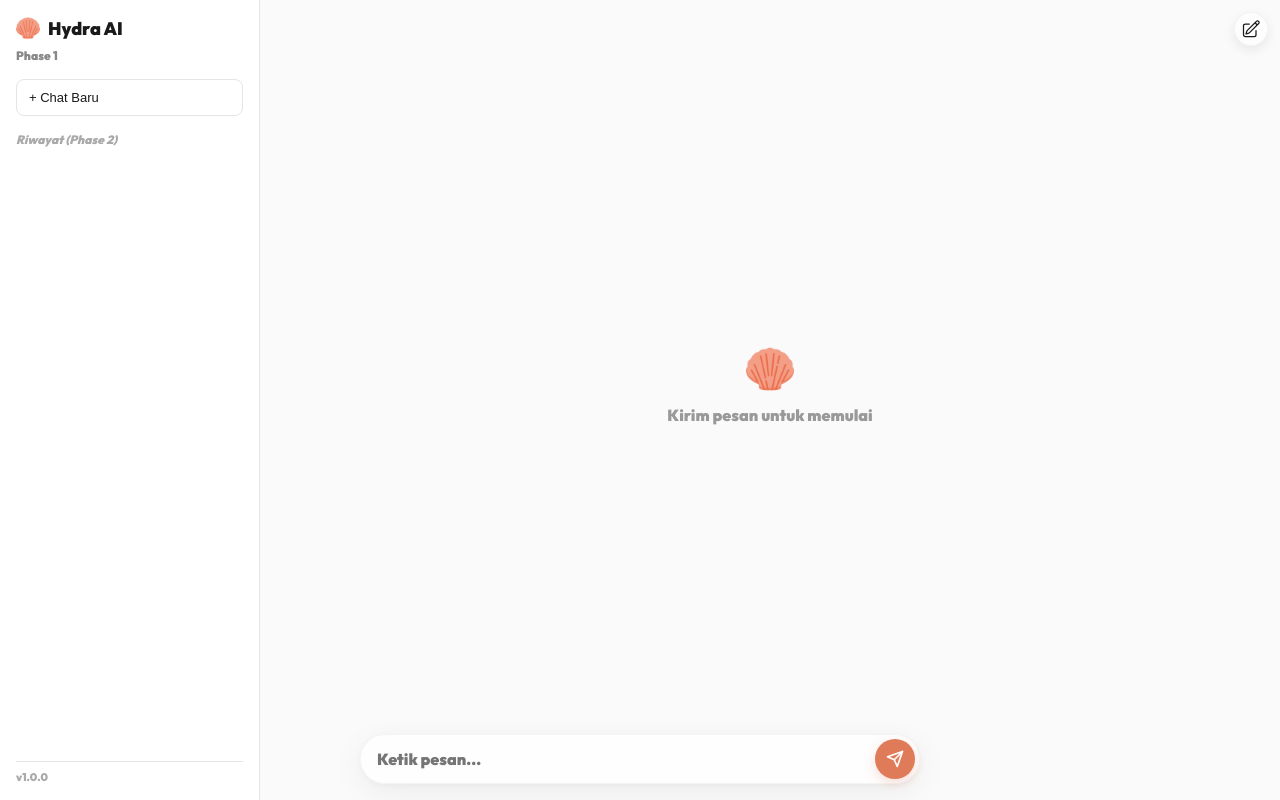
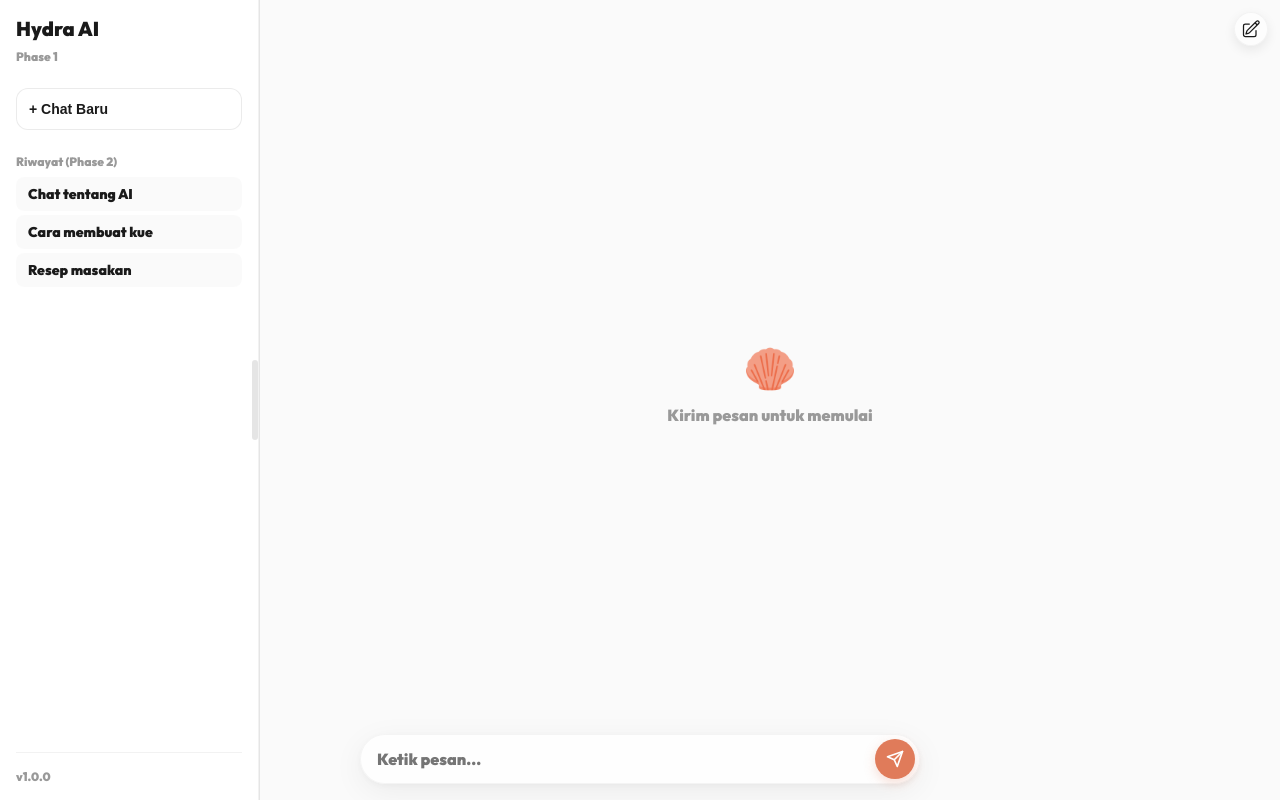
Before and after one commit to sran42435-lgtm/Hydra-working, a React (Vite) app in the folder frontend/: page / in a window 1280 px wide. Built offline with nearby package versions, Linux system fonts and the light colour scheme.

Commit message:
moderndesign

```diff
--- a/frontend/src/pages/ChatPage/ChatPageSidebar.tsx
+++ b/frontend/src/pages/ChatPage/ChatPageSidebar.tsx
@@ -1,48 +1,158 @@
-import React from "react";
-import { HydraIcon } from "../../components/ui/HydraIcon";
+import React, { useRef, useState, useEffect } from "react";
 
-interface Props { onNewChat: () => void; }
+interface ChatPageSidebarProps {
+  onNewChat: () => void;
+}
 
-export const ChatPageSidebar: React.FC<Props> = ({ onNewChat }) => (
-  <div style={{
-    width: 260,
+export const ChatPageSidebar: React.FC<ChatPageSidebarProps> = ({ onNewChat }) => {
+  const [history, setHistory] = useState<string[]>(["Chat tentang AI", "Cara membuat kue", "Resep masakan"]);
+  const sidebarRef = useRef<HTMLDivElement>(null);
+  const [isDragging, setIsDragging] = useState(false);
+  const startX = useRef<number>(0);
+  const currentX = useRef<number>(0);
+
+  // Handle touch start (mobile)
+  const handleTouchStart = (e: React.TouchEvent) => {
+    const touch = e.touches[0];
+    startX.current = touch.clientX;
+    currentX.current = touch.clientX;
+    setIsDragging(true);
+  };
+
+  const handleTouchMove = (e: React.TouchEvent) => {
+    if (!isDragging) return;
+    const touch = e.touches[0];
+    currentX.current = touch.clientX;
+    // Jika tergeser ke kiri cukup jauh, tutup panel
+    if (startX.current - currentX.current > 50) {
+      // Fungsi untuk menutup panel (dari parent)
+      const closeEvent = new CustomEvent('closeSidebar');
+      document.dispatchEvent(closeEvent);
+      setIsDragging(false);
+    }
+  };
+
+  const handleTouchEnd = () => {
+    setIsDragging(false);
+  };
+
+  // Handle mouse (desktop)
+  const handleMouseDown = (e: React.MouseEvent) => {
+    setIsDragging(true);
+    startX.current = e.clientX;
+    currentX.current = e.clientX;
+  };
+
+  const handleMouseMove = (e: React.MouseEvent) => {
+    if (!isDragging) return;
+    currentX.current = e.clientX;
+    if (startX.current - currentX.current > 50) {
+      const closeEvent = new CustomEvent('closeSidebar');
+      document.dispatchEvent(closeEvent);
+      setIsDragging(false);
+    }
+  };
+
+  const handleMouseUp = () => {
+    setIsDragging(false);
+  };
+
+  // Listen to close event from parent
+  useEffect(() => {
+    const handleClose = () => {
+      // Parent akan menangani close, ini hanya trigger
+    };
+    document.addEventListener('closeSidebar', handleClose);
+    return () => document.removeEventListener('closeSidebar', handleClose);
+  }, []);
+
+  return (
+    <div
+      ref={sidebarRef}
+      style={{
+        width: "100%",
         height: "100%",
-    backgroundColor: "#fff",
-    padding: 16,
+        backgroundColor: "rgba(255, 255, 255, 0.85)", // transparan agar ada efek blur
+        backdropFilter: "blur(16px)",                // efek blur untuk konten di belakang
+        WebkitBackdropFilter: "blur(16px)",
+        padding: "16px",
         display: "flex",
         flexDirection: "column",
-    borderRight: "1px solid #e5e5e5"
-  }}>
-    <div style={{ display: "flex", alignItems: "center", gap: 8, marginBottom: 4 }}>
-      <HydraIcon size={24} />
-      <h2 style={{ color: "#1a1a1a", fontSize: 18, fontWeight: 700, margin: 0 }}>
-        Hydra AI
-      </h2>
+        position: "relative",
+        overflow: "hidden",
+        borderRight: "1px solid rgba(0,0,0,0.05)",   // garis tipis pemisah
+      }}
+      onTouchStart={handleTouchStart}
+      onTouchMove={handleTouchMove}
+      onTouchEnd={handleTouchEnd}
+      onMouseDown={handleMouseDown}
+      onMouseMove={handleMouseMove}
+      onMouseUp={handleMouseUp}
+      onMouseLeave={handleMouseUp}
+    >
+      {/* Gagang geser di tepi kanan */}
+      <div
+        style={{
+          position: "absolute",
+          right: 0,
+          top: "50%",
+          transform: "translateY(-50%)",
+          width: "6px",
+          height: "80px",
+          backgroundColor: "rgba(0,0,0,0.1)",
+          borderRadius: "4px",
+          cursor: "ew-resize",
+          touchAction: "none",
+        }}
+      />
+
+      <div style={{ marginBottom: 24 }}>
+        <h3 style={{ fontSize: 20, fontWeight: 800, color: "#1a1a1a", marginBottom: 8 }}>Hydra AI</h3>
+        <p style={{ fontSize: 12, color: "#999" }}>Phase 1</p>
       </div>
-    <p style={{ color: "#888", fontSize: 12, margin: "4px 0 16px 0" }}>Phase 1</p>
+
       <button
         onClick={onNewChat}
         style={{
           width: "100%",
-        padding: "10px 12px",
-        borderRadius: 8,
-        border: "1px solid #e5e5e5",
-        backgroundColor: "#fff",
+          padding: "12px",
+          borderRadius: 12,
+          border: "1px solid rgba(0,0,0,0.08)",
+          backgroundColor: "rgba(255,255,255,0.8)",
           color: "#1a1a1a",
-        fontSize: 13,
-        fontWeight: 500,
+          fontSize: 14,
+          fontWeight: 600,
           cursor: "pointer",
+          marginBottom: 24,
           textAlign: "left",
-        marginBottom: 16
         }}
       >
         + Chat Baru
       </button>
-    <div style={{ flex: 1, color: "#aaa", fontSize: 12, fontStyle: "italic" }}>
-      Riwayat (Phase 2)
+
+      <div style={{ flex: 1, overflowY: "auto" }}>
+        <p style={{ fontSize: 12, color: "#999", fontWeight: 600, marginBottom: 8 }}>Riwayat (Phase 2)</p>
+        {history.map((item, index) => (
+          <div
+            key={index}
+            style={{
+              padding: "8px 12px",
+              borderRadius: 8,
+              cursor: "pointer",
+              fontSize: 14,
+              color: "#1a1a1a",
+              marginBottom: 4,
+              backgroundColor: "rgba(0,0,0,0.02)",
+            }}
+          >
+            {item}
           </div>
-    <div style={{ borderTop: "1px solid #e5e5e5", paddingTop: 8, color: "#aaa", fontSize: 11 }}>
-      v1.0.0
+        ))}
+      </div>
+
+      <div style={{ paddingTop: 16, borderTop: "1px solid rgba(0,0,0,0.05)" }}>
+        <p style={{ fontSize: 12, color: "#999" }}>v1.0.0</p>
       </div>
     </div>
   );
+};
```
Also changed, not shown: 1 other file (tests, documents, lock files or other folders). Lines whose indentation alone changed are shown as unchanged.
